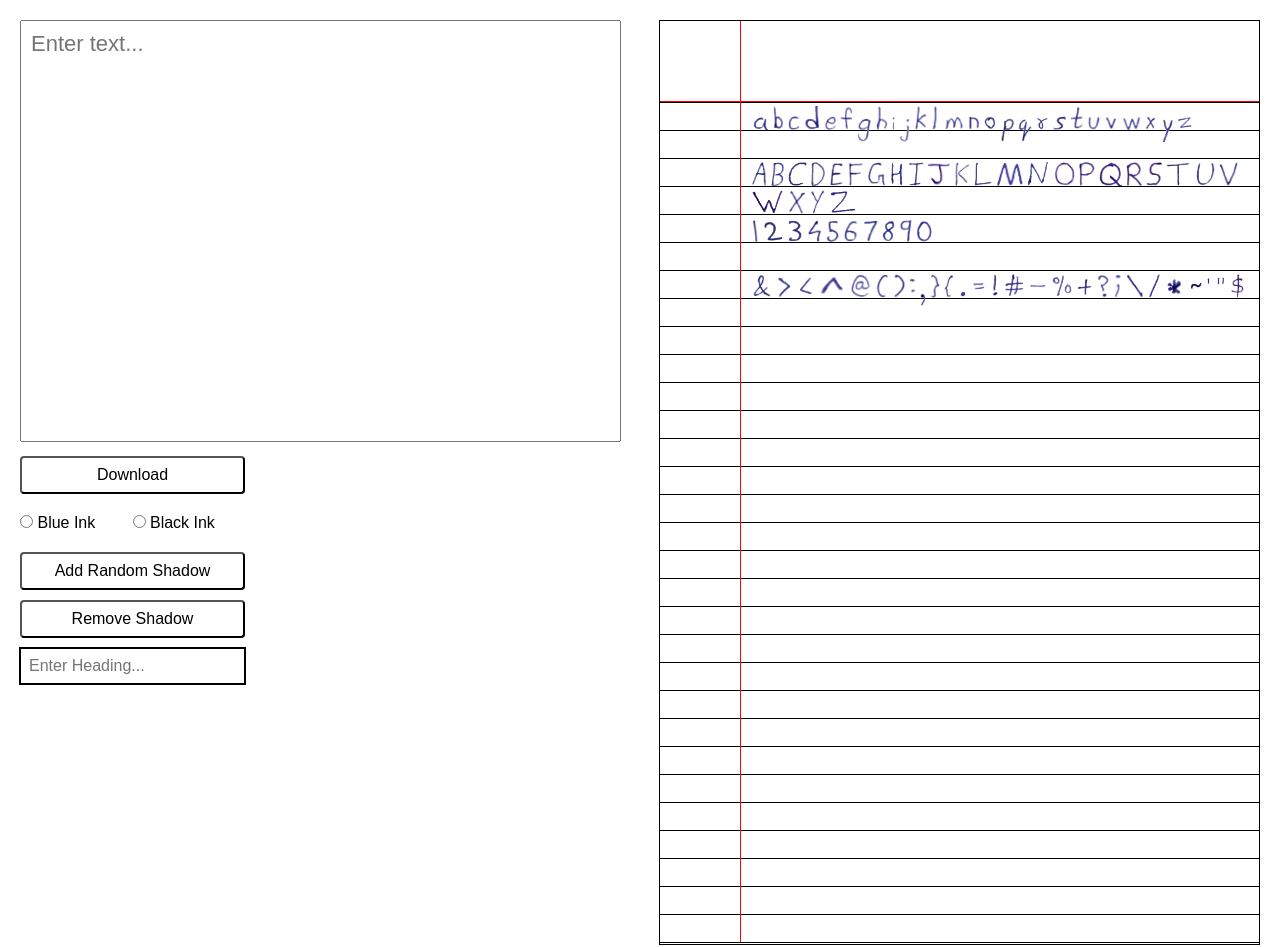
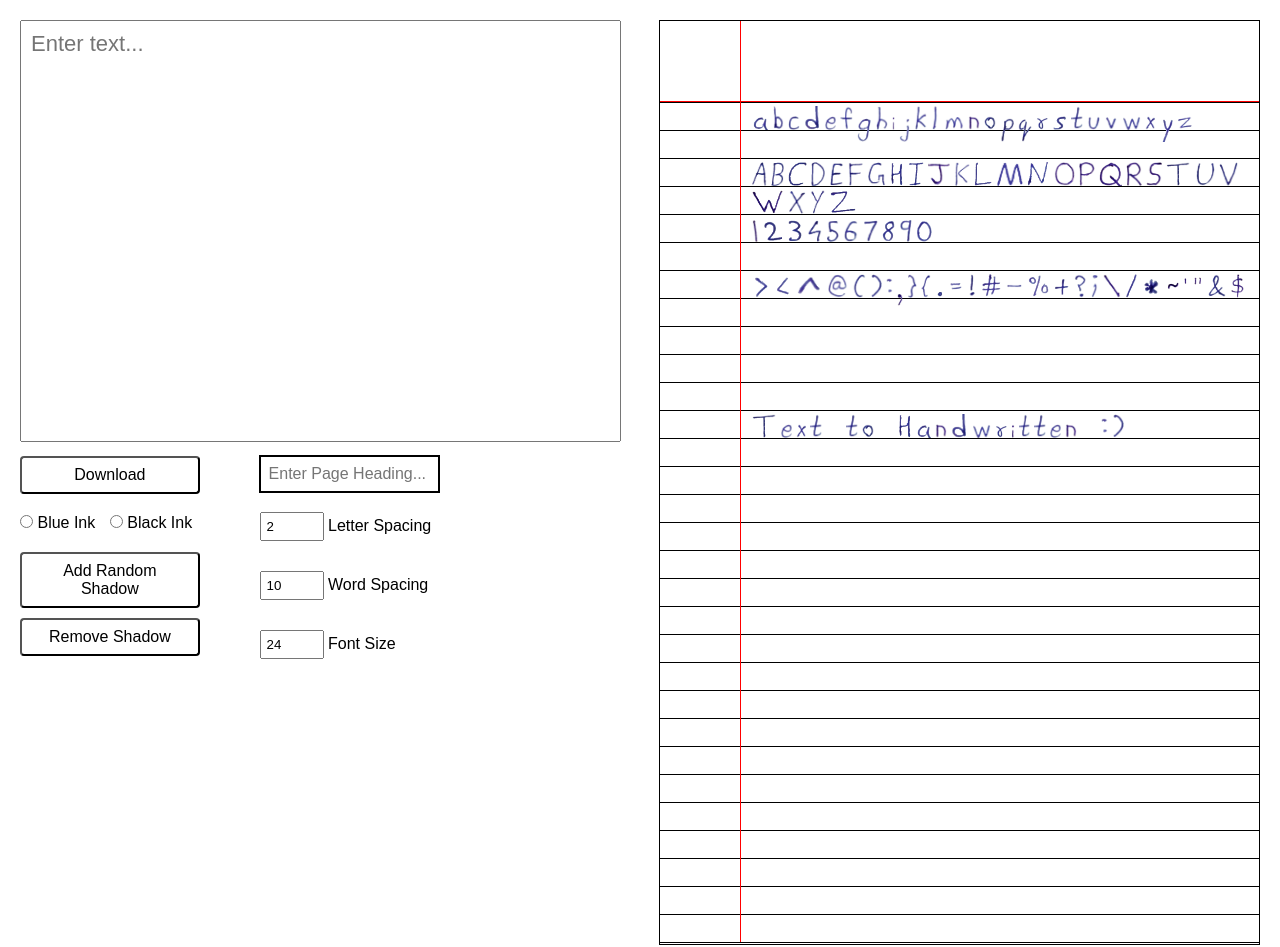
Before and after one commit to HrushikeshAgrawal/hand-written, a plain HTML site: page index.html in a window 1280 px wide. Drawn offline with nearby package versions, Linux system fonts and the light colour scheme.

Commit message:
Font size added

```diff
--- a/constants.js
+++ b/constants.js
@@ -127,8 +127,7 @@ const symbolsToFileName = [
 
 const initialOutput = `
 <div class="redLine"></div>
-    <div class="pagetop">
-    </div>
+    <div class="pagetop"><div class="word"></div></div>
     <div class="para">
       <div class="word">
         <img class="letter small" src="./imgs/small/a.png" alt="" /><img
@@ -273,7 +272,7 @@ const initialOutput = `
     <div class="para"><div class="word"></div></div>
     <div class="para">
       <div class="word">
-        <img class="letter symbol" src="./imgs/symbols/and.png" alt="" /><img
+        <img
           class="letter symbol"
           src="./imgs/symbols/arrow_bracket_close.png"
           alt=""
@@ -353,7 +352,65 @@ const initialOutput = `
           class="letter symbol"
           src="./imgs/symbols/double_quotes.png"
           alt=""
-        /><img class="letter symbol" src="./imgs/symbols/dollar.png" alt="" />
+        /><img class="letter symbol" src="./imgs/symbols/and.png" alt="" /><img
+          class="letter symbol"
+          src="./imgs/symbols/dollar.png"
+          alt=""
+        />
+      </div>
+    </div>
+    <div class="para"><div class="word"></div></div>
+    <div class="para"><div class="word"></div></div>
+    <div class="para"><div class="word"></div></div>
+    <div class="para"><div class="word"></div></div>
+    <div class="para">
+      <div class="word">
+        <img class="letter caps" src="./imgs/caps/T.png" alt="" /><img
+          class="letter small"
+          src="./imgs/small/e.png"
+          alt=""
+        /><img class="letter small" src="./imgs/small/x.png" alt="" /><img
+          class="letter small tall"
+          src="./imgs/small/t.png"
+          alt=""
+        />
+      </div>
+      <div class="word">
+        <img class="letter small tall" src="./imgs/small/t.png" alt="" /><img
+          class="letter small"
+          src="./imgs/small/o.png"
+          alt=""
+        />
+      </div>
+      <div class="word">
+        <img class="letter caps" src="./imgs/caps/H.png" alt="" /><img
+          class="letter small"
+          src="./imgs/small/a.png"
+          alt=""
+        /><img class="letter small" src="./imgs/small/n.png" alt="" /><img
+          class="letter small tall"
+          src="./imgs/small/d.png"
+          alt=""
+        /><img class="letter small" src="./imgs/small/w.png" alt="" /><img
+          class="letter small"
+          src="./imgs/small/r.png"
+          alt=""
+        /><img class="letter small" src="./imgs/small/i.png" alt="" /><img
+          class="letter small tall"
+          src="./imgs/small/t.png"
+          alt=""
+        /><img class="letter small tall" src="./imgs/small/t.png" alt="" /><img
+          class="letter small"
+          src="./imgs/small/e.png"
+          alt=""
+        /><img class="letter small" src="./imgs/small/n.png" alt="" />
+      </div>
+      <div class="word">
+        <img class="letter symbol" src="./imgs/symbols/colon.png" alt="" /><img
+          class="letter symbol"
+          src="./imgs/symbols/circle_bracket_close.png"
+          alt=""
+        />
       </div>
     </div>
     <div class="para"></div>
@@ -373,10 +430,5 @@ const initialOutput = `
     <div class="para"></div>
     <div class="para"></div>
     <div class="para"></div>
-    <div class="para"></div>
-    <div class="para"></div>
-    <div class="para"></div>
-    <div class="para"></div>
-    <div class="para"></div>
     <div class="para" style="padding-bottom: 2px"></div>
 `;
--- a/index.html
+++ b/index.html
@@ -15,6 +15,7 @@
       <div class="input">
         <textarea placeholder="Enter text..." id="inputText"></textarea>
         <div class="options">
+          <div class="optionsSection">
             <div><button onclick="downloadPage()">Download</button></div>
             <div>
               <div class="row">
@@ -38,12 +39,50 @@
             </div>
             <div><button onclick="newShadow()">Add Random Shadow</button></div>
             <div><button onclick="removeShadow()">Remove Shadow</button></div>
+          </div>
+          <div class="optionsSection">
             <div>
               <input
                 type="text"
                 id="headingInput"
-              placeholder="Enter Heading..."
+                placeholder="Enter Page Heading..."
               />
+            </div>
+            <div>
+              <div class="row">
+                <input
+                  type="number"
+                  id="letterSpacing"
+                  value="2"
+                  oninput="changeLetterSpacing()"
+                />
+                <label for="letterSpacing">Letter Spacing</label>
+              </div>
+            </div>
+            <div>
+              <div class="row">
+                <input
+                  type="number"
+                  id="wordSpacing"
+                  value="10"
+                  oninput="changeWordSpacing()"
+                />
+                <label for="wordSpacing">Word Spacing</label>
+              </div>
+            </div>
+            <div>
+              <div class="row">
+                <input
+                  type="number"
+                  id="fontSize"
+                  value="24"
+                  min="6"
+                  max="28"
+                  oninput="changeFontSize()"
+                />
+                <label for="fontSize">Font Size</label>
+              </div>
+            </div>
           </div>
         </div>
       </div>
--- a/main.js
+++ b/main.js
@@ -136,3 +136,27 @@ const removeShadow = () => {
 const randomInteger = (min, max) => {
   return Math.floor(Math.random() * (max - min + 1)) + min;
 };
+
+const changeLetterSpacing = () => {
+  const newLetterSpacing = document.getElementById("letterSpacing").value;
+  document.documentElement.style.setProperty(
+    "--letter-spacing",
+    `${newLetterSpacing}px`
+  );
+};
+
+const changeWordSpacing = () => {
+  const newWordSpacing = document.getElementById("wordSpacing").value;
+  document.documentElement.style.setProperty(
+    "--word-spacing",
+    `${newWordSpacing}px`
+  );
+};
+
+const changeFontSize = () => {
+  let newFontSize = document.getElementById("fontSize").value;
+  if (newFontSize == 0) newFontSize = 24;
+  if (newFontSize > 28) newFontSize = 28;
+  if (newFontSize < 6) newFontSize = 6;
+  document.documentElement.style.setProperty("--font-size", `${newFontSize}px`);
+};
--- a/style.css
+++ b/style.css
@@ -1,3 +1,9 @@
+:root {
+  --letter-spacing: 2px;
+  --word-spacing: 10px;
+  --font-size: 24px;
+}
+
 * {
   margin: 0;
   padding: 0;
@@ -25,10 +31,15 @@
 }
 
 .options {
-  width: max-content;
+  display: flex;
 }
 
-.options > div {
+.optionsSection {
+  width: 30%;
+  margin-right: 10%;
+}
+
+.optionsSection > div {
   margin: 10px 0;
   width: 100%;
   display: flex;
@@ -43,6 +54,11 @@
 .row > label,
 .row > input {
   cursor: pointer;
+}
+
+.row input[type="number"] {
+  width: 50px;
+  padding: 5px;
 }
 
 .options button {
@@ -97,7 +113,7 @@
 }
 
 .word {
-  margin: 0 10px;
+  margin: 0 var(--word-spacing);
   height: 28px;
   display: flex;
   flex-wrap: wrap;
@@ -105,32 +121,42 @@
 }
 
 .letter {
-  margin: 4px 2px 0 2px;
+  margin: 4px var(--letter-spacing) 0 var(--letter-spacing);
 }
 
+/*
+Caps   24  x
+small  14  x/2 + 2
+tall   24  x
+down   24  x
+downM  12  x/2
+num    22  x - 2
+symbol 24  x
+*/
+
 .caps {
-  height: 24px;
+  height: var(--font-size);
 }
 
 .small {
-  height: 14px;
+  height: calc(var(--font-size) / 2 + 2px);
 }
 
 .tall {
-  height: 24px;
+  height: var(--font-size);
 }
 
 .down {
-  height: 24px;
-  margin-bottom: -12px;
+  height: var(--font-size);
+  margin-bottom: calc(-1 * (var(--font-size) / 2));
 }
 
 .num {
-  height: 22px;
+  height: calc(var(--font-size) - 2px);
 }
 
 .symbol {
-  height: 24px;
+  height: var(--font-size);
 }
 
 .comma {
```
Lines whose indentation alone changed are shown as unchanged.
